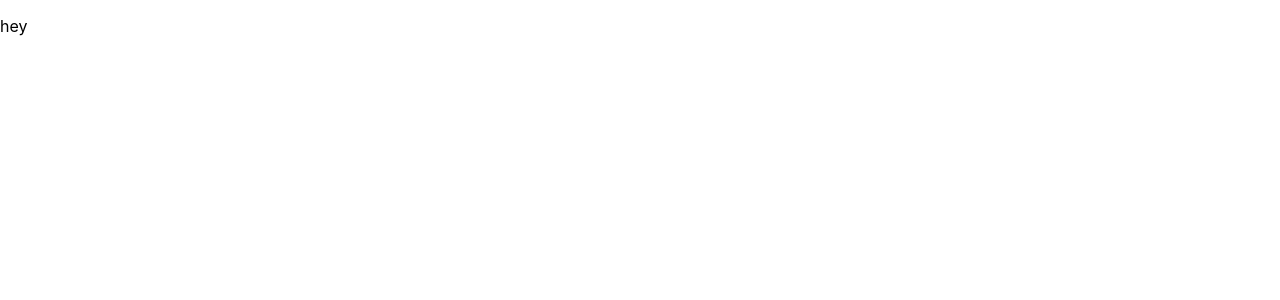
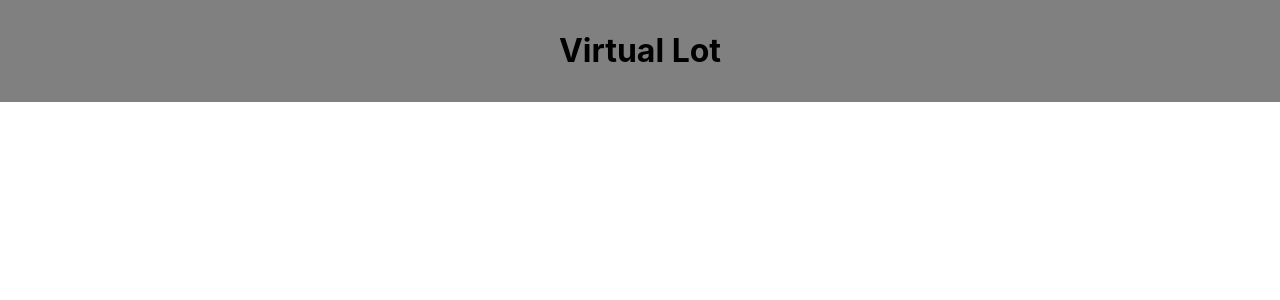
Before and after one commit to carlog1118/virtual-lot, a React (Create React App) app: page / in a window 1280 px wide. Shown: the top 300 px of the page. Built offline with nearby package versions, Linux system fonts and the light colour scheme.

Commit message:
added Header component and init Router

```diff
--- a/package.json
+++ b/package.json
@@ -8,6 +8,7 @@
     "@testing-library/user-event": "^7.2.1",
     "react": "^16.13.1",
     "react-dom": "^16.13.1",
+    "react-router-dom": "^5.1.2",
     "react-scripts": "3.4.1"
   },
   "scripts": {
--- a/src/App.js
+++ /dev/null
@@ -1,11 +0,0 @@
-import React from 'react';
-
-function App() {
-  return (
-    <main className="App">
-      <p>hey</p>
-    </main>
-  );
-}
-
-export default App;
--- /dev/null
+++ b/src/Components/App/App.css
@@ -0,0 +1,3 @@
+* {
+    box-sizing: border-box;
+}
--- /dev/null
+++ b/src/Components/App/App.js
@@ -0,0 +1,41 @@
+import React from 'react';
+import Header from '../Header/Header';
+
+const UNITS = [
+  {
+    "year": "2015",
+    "make": "Honda",
+    "model": "Civic",
+    "trim": "EX Coupe",
+    "vin": "123456789abcdefg123",
+    "mileage": "75,000",
+    "color": "Red",
+    "sale price": "$10,000",
+    "cost": "$7000",
+    "status": "Available"
+  },
+  {
+    "year": "2017",
+    "make": "Toyota",
+    "model": "Avalon",
+    "trim": "XLE",
+    "vin": "123456789abcdefg124",
+    "mileage": "50,000",
+    "color": "Blue",
+    "sale price": "$20,000",
+    "cost": "$16000",
+    "status": "Available"
+  }
+]
+
+
+function App() {
+  console.log(UNITS);
+  return (
+    <main className="App">
+      <Header/>
+    </main>
+  );
+}
+
+export default App;
--- /dev/null
+++ b/src/Components/Header/Header.css
@@ -0,0 +1,14 @@
+* {
+  box-sizing: border-box;
+}
+
+header {
+  background-color: gray;
+  /*position: fixed;
+  top: 0;
+  left: 0;
+  right: 0;
+  z-index: 10;*/
+  padding: 10px;
+  text-align: center;
+}
--- /dev/null
+++ b/src/Components/Header/Header.js
@@ -0,0 +1,15 @@
+import React, { Component } from 'react';
+import './Header.css';
+
+
+class Header extends Component {
+  render(){
+      return <>
+          <header>
+              <h1>Virtual Lot</h1>
+          </header>
+      </>
+  }
+}
+
+export default Header;
--- a/src/index.js
+++ b/src/index.js
@@ -1,6 +1,13 @@
 import React from 'react';
 import ReactDOM from 'react-dom';
+import { BrowserRouter } from 'react-router-dom';
 import './index.css';
-import App from './App';
+import App from './Components/App/App';
 
-ReactDOM.render(<App />, document.getElementById('root'));
+
+ReactDOM.render(
+  <BrowserRouter>
+    <App/>
+  </BrowserRouter>,
+  document.getElementById('root')
+);
```
Also changed, not shown: public/now.json (added, +8 -0 lines), 2 other files (tests, documents, lock files or other folders).
